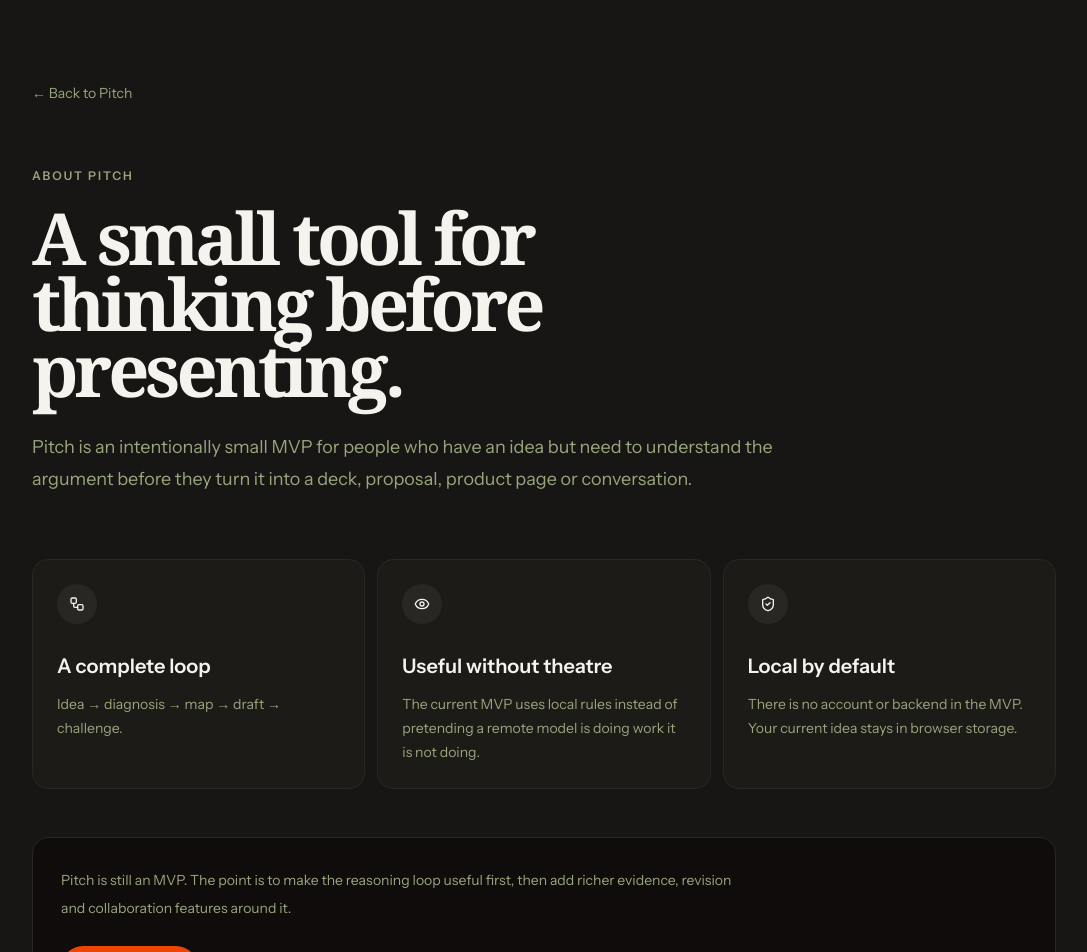
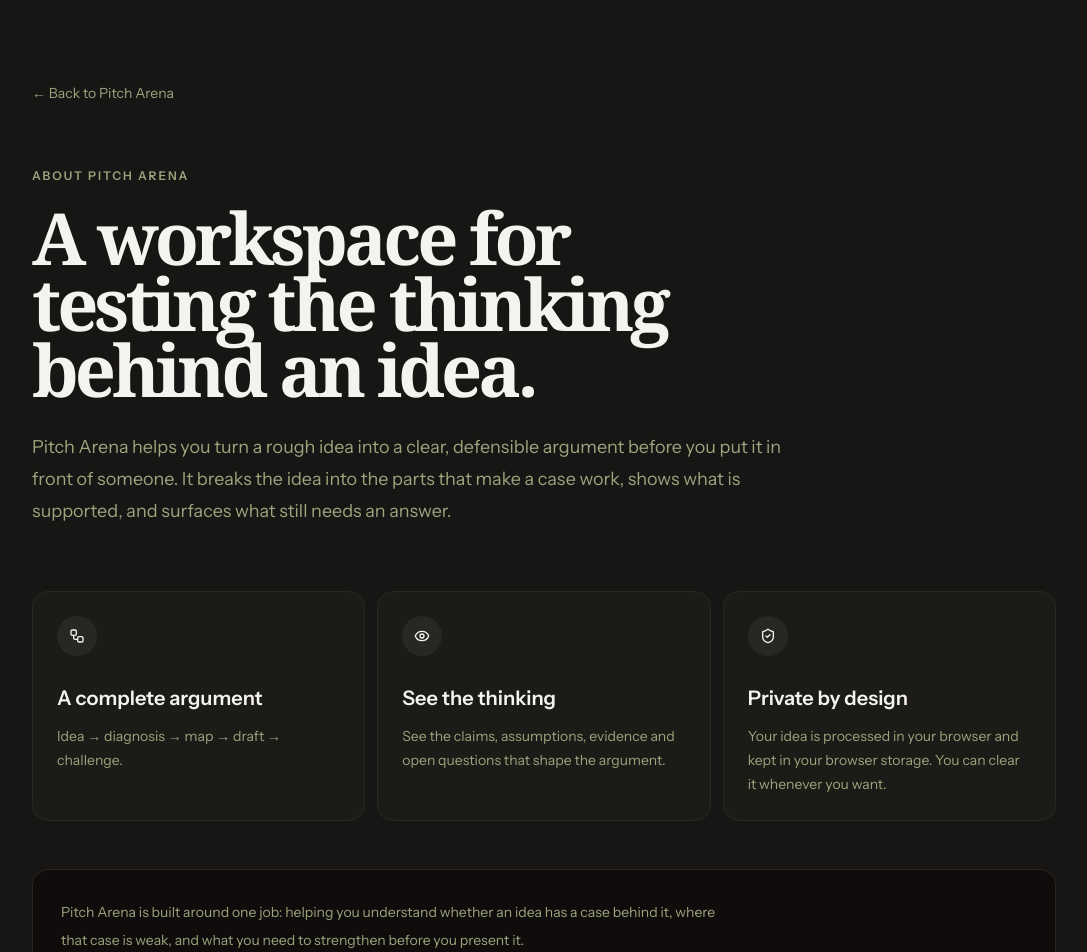
Before and after one commit to Wuraola-Adebisi/Pitch, a React (Vite) app: page /about in a window 1280 px wide. Shown: the top 952 px of the page, without its empty margins (96-1183 px from the left). Built offline with nearby package versions, Linux system fonts and the light colour scheme.

Commit message:
Update About.tsx for Pitch Arena

```diff
--- a/src/pages/About.tsx
+++ b/src/pages/About.tsx
@@ -5,17 +5,17 @@ export default function About() {
   return (
     <div className="min-h-screen bg-paper px-5 py-12 sm:px-8 sm:py-20">
       <div className="mx-auto max-w-5xl">
-        <Link to="/" className="text-sm text-muted hover:text-ink">← Back to Pitch</Link>
+        <Link to="/" className="text-sm text-muted hover:text-ink">← Back to Pitch Arena</Link>
         <div className="mt-16 max-w-3xl">
-          <p className="text-xs font-semibold uppercase tracking-[.16em] text-muted">About Pitch</p>
-          <h1 className="mt-5 font-display text-5xl font-bold leading-[.92] tracking-[-.055em] sm:text-7xl">A small tool for thinking before presenting.</h1>
-          <p className="mt-7 text-lg leading-8 text-muted">Pitch is an intentionally small MVP for people who have an idea but need to understand the argument before they turn it into a deck, proposal, product page or conversation.</p>
+          <p className="text-xs font-semibold uppercase tracking-[.16em] text-muted">About Pitch Arena</p>
+          <h1 className="mt-5 font-display text-5xl font-bold leading-[.92] tracking-[-.055em] sm:text-7xl">A workspace for testing the thinking behind an idea.</h1>
+          <p className="mt-7 text-lg leading-8 text-muted">Pitch Arena helps you turn a rough idea into a clear, defensible argument before you put it in front of someone. It breaks the idea into the parts that make a case work, shows what is supported, and surfaces what still needs an answer.</p>
         </div>
         <div className="mt-16 grid gap-3 md:grid-cols-3">
           {[
-            [Workflow, 'A complete loop', 'Idea → diagnosis → map → draft → challenge.'],
-            [Eye, 'Useful without theatre', 'The current MVP uses local rules instead of pretending a remote model is doing work it is not doing.'],
-            [ShieldCheck, 'Local by default', 'There is no account or backend in the MVP. Your current idea stays in browser storage.'],
+            [Workflow, 'A complete argument', 'Idea → diagnosis → map → draft → challenge.'],
+            [Eye, 'See the thinking', 'See the claims, assumptions, evidence and open questions that shape the argument.'],
+            [ShieldCheck, 'Private by design', 'Your idea is processed in your browser and kept in your browser storage. You can clear it whenever you want.'],
           ].map(([Icon, title, body]) => (
             <div key={String(title)} className="rounded-2xl border border-line bg-card p-6">
               <div className="flex h-10 w-10 items-center justify-center rounded-full bg-line"><Icon size={16} /></div>
@@ -25,8 +25,8 @@ export default function About() {
           ))}
         </div>
         <div className="mt-12 rounded-2xl border border-line bg-smoky p-7">
-          <p className="max-w-2xl text-sm leading-7 text-muted">Pitch is still an MVP. The point is to make the reasoning loop useful first, then add richer evidence, revision and collaboration features around it.</p>
-          <Link to="/app" className="mt-6 inline-flex items-center gap-2 rounded-full bg-coral px-5 py-3 text-sm font-semibold text-ink hover:bg-coral-dark">Open Pitch <ArrowRight size={15} /></Link>
+          <p className="max-w-2xl text-sm leading-7 text-muted">Pitch Arena is built around one job: helping you understand whether an idea has a case behind it, where that case is weak, and what you need to strengthen before you present it.</p>
+          <Link to="/app" className="mt-6 inline-flex items-center gap-2 rounded-full bg-coral px-5 py-3 text-sm font-semibold text-ink hover:bg-coral-dark">Open Pitch Arena <ArrowRight size={15} /></Link>
         </div>
       </div>
     </div>
```
